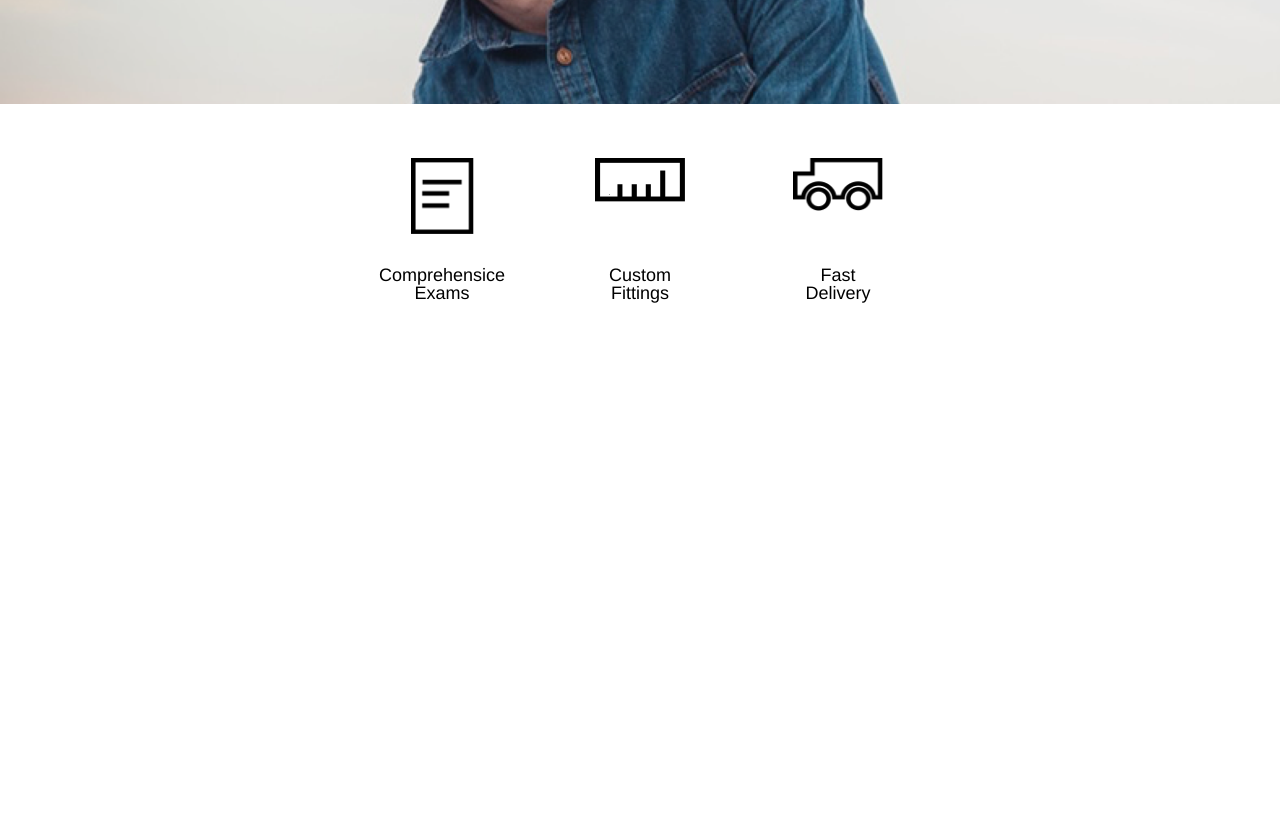
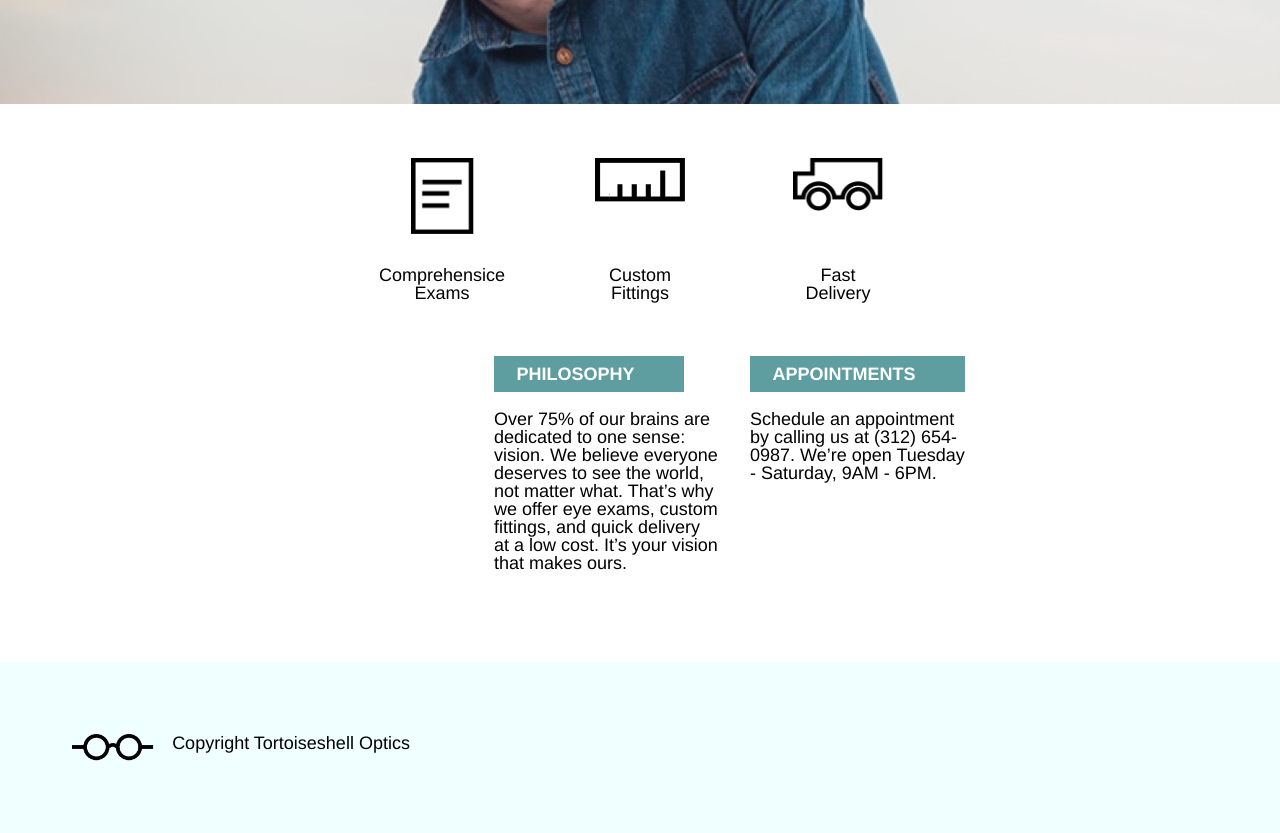
Before and after one commit to Martinius222/tortoise, a plain HTML site: page index.html in a window 1280 px wide. Shown: the part 454-1287 px from the top of the page. Before the commit the page ends 810 px from the top, so only its background shows below. Drawn offline with Linux system fonts and the light colour scheme.

Commit message:
finish desktop version

```diff
--- a/index.html
+++ b/index.html
@@ -51,5 +51,31 @@
 		</div>
 	</div>
 
+<!--Text Section-->
+
+	<div class="textcontainer">
+		<div class="philosophy">
+			<div class="heading">
+				<h2>PHILOSOPHY</h2>
+				<h3>Over 75% of our brains are dedicated to one sense: vision. We believe everyone deserves to see the world, not matter what. That’s why we offer eye exams, custom fittings, and quick delivery at a low cost. It’s your vision that makes ours.</h3>
+			</div>
+		</div>
+		<div class="appointments">
+			<div class="heading">
+				<h2>APPOINTMENTS</h2>
+				<h3>Schedule an appointment by calling us at (312) 654-0987. We’re open Tuesday - Saturday, 9AM - 6PM.</h3>
+			</div>
+		</div>
+	</div>
+
+
+<!--Footer Section-->
+
+	<div class="footer">
+		<img src="resources/images/logo-black.png">
+		<h3>Copyright Tortoiseshell Optics</h3>
+
+	</div>
+
 </body>
 </html>
--- a/resources/css/style.css
+++ b/resources/css/style.css
@@ -119,3 +119,50 @@ nav {
 #ruler {
 	margin: 0 6rem 0 6rem;
 }
+
+/*Text Section*/
+
+.textcontainer {
+	margin: 3rem auto 0 23rem;
+	display: flex;
+	justify-content: center;
+	width: 50%;
+}
+
+.philosophy {
+	width: 35%;
+	margin-right: 5%;
+}
+
+.appointments {
+	width: 35%;
+}
+
+.heading h2 {
+	color: white;
+	display: inline-block;
+	background-color: cadetblue;
+	font-size: 1rem;
+	font-weight: bold;
+	padding: 0.5rem 2.75rem 0.5rem 1.25rem;
+	margin-bottom: 1rem;
+
+}
+
+
+/*Footer Section*/
+
+.footer {
+	background-color: azure;
+	display: flex;
+	justify-content: flex-start;
+	padding: 4rem 0 4rem 0;
+	margin-top: 5rem;
+
+}
+
+.footer img {
+	height: 1.5rem;
+	margin: 0 1rem 0 4rem;
+
+}
```
